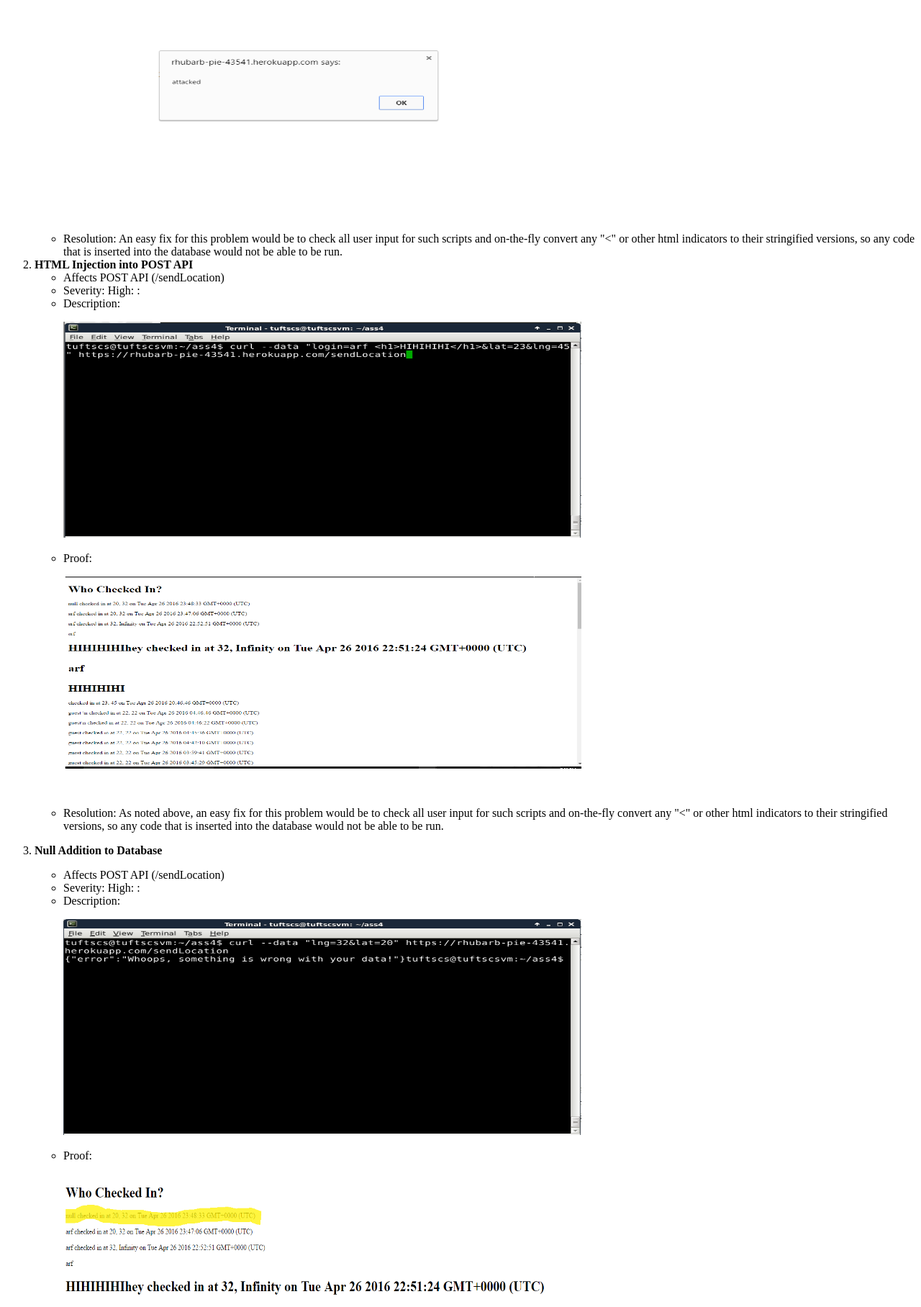
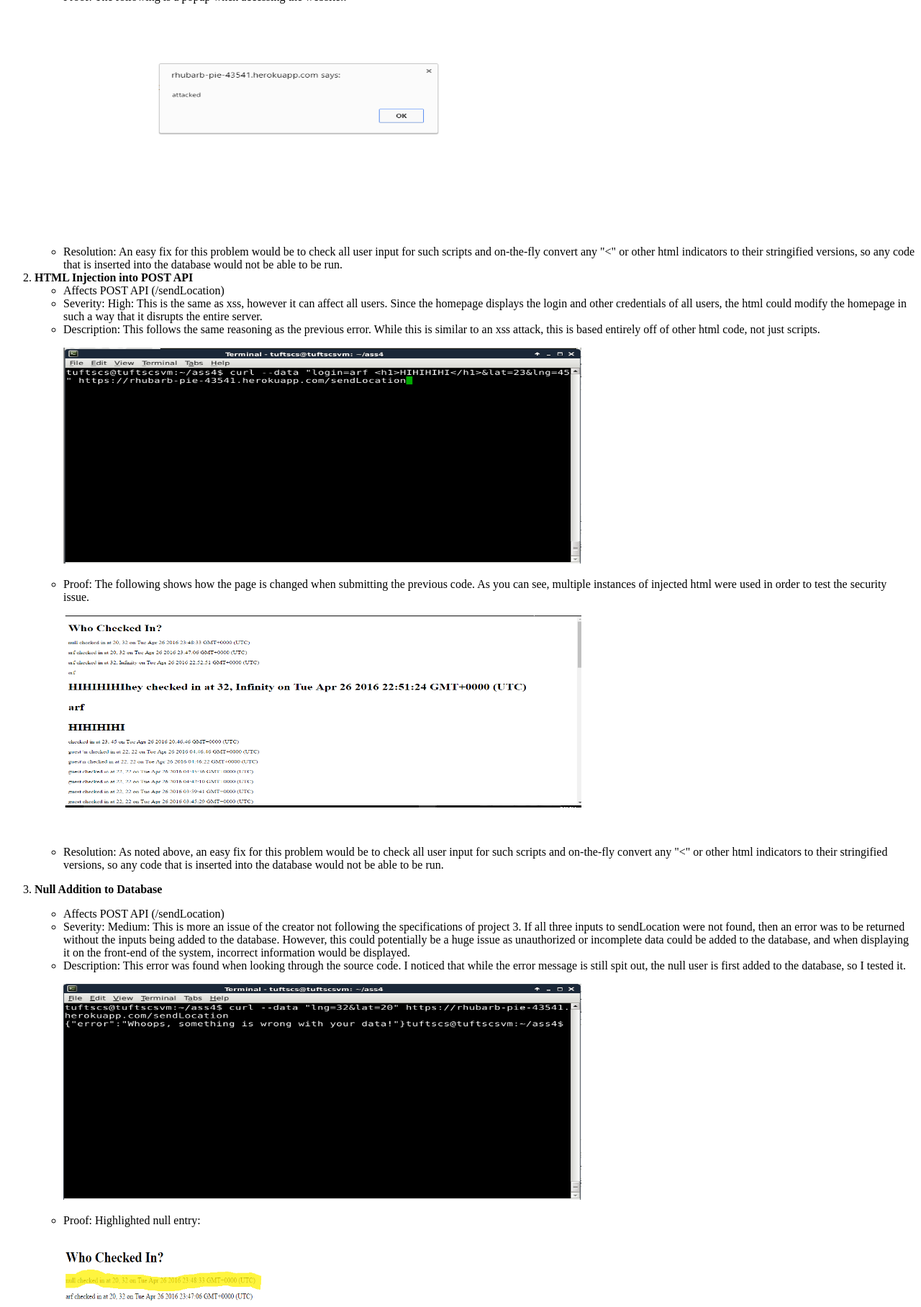
Before and after one commit to rfahad01/comp20-rfahad, a plain HTML site: page security/index.html in a window 1280 px wide. Shown: the part 984-2800 px from the top of the page at 72% size. Drawn offline with Linux system fonts and the light colour scheme.

Commit message:
Complete

```diff
--- a/security/index.html
+++ b/security/index.html
@@ -1,10 +1,10 @@
+<!DOCTYPE html>
 
-<!DOCTYPE html>
 <html>
     <head>
         <title>Server for Historic Landmarks Error Report</title>
+    </head>
 
-</head>
     <body>
         <h1>Security Assessment of the Server for Historic Landmarks</h1>
 
@@ -31,7 +31,7 @@
                     <li>Affects POST API (/sendLocation)</li>
                     <li>Severity: High: If a script can be added to the database, which is then displayed on the homepage, a malicious user can inject any sort of script and affect all users of the server. While the script I injected was a simple alert, more complex scripts could phish users or break the website itself, for example.</li>
 
-<li>Description: I found this problem by submitting curl data with a script attached to the "login" portion of the query.
+                    <li>Description: I found this problem by submitting curl data with a script attached to the "login" portion of the query. I knew that most people doing assignment 3 would not protect against an xss attack, so this was easy to exploit.
                         <p> <img src = "xssscript.jpg" alt = "Curl for submitting script" height = "300" width = "720"title = "XSS submission" /></p>
                     </li>
                     <li>Proof: The following is a popup when accessing the website:</code>.
@@ -39,39 +39,39 @@
                     <li>Resolution: An easy fix for this problem would be to check all user input for such scripts and on-the-fly convert any "<" or other html indicators to their stringified versions, so any code that is inserted into the database would not be able to be run.</li>
 
                 </ul></li>
+
                 <li><strong>HTML Injection into POST API</strong>
 
                 <ul>
                     <li>Affects POST API (/sendLocation)</li>
-<li>Severity: High: :</li>
-<li>Description:
+                    <li>Severity: High: This is the same as xss, however it can affect all users. Since the homepage displays the login and other credentials of all users, the html could modify the homepage in such a way that it disrupts the entire server.</li>
+                    <li>Description: This follows the same reasoning as the previous error. While this is similar to an xss attack, this is based entirely off of other html code, not just scripts.
 
                         <p> <img src = "htmlinjection.jpg" alt = "Curl for submitting html" height = "300" width = "720"title = "html submission" /></p></li>
-<li>Proof:
+                    <li>Proof: The following shows how the page is changed when submitting the previous code. As you can see, multiple instances of injected html were used in order to test the security issue.
 
                         <p> <img src = "bold.jpg" alt = "Affected Page" height = "300" width = "720"title = "Aftermath" /></p></li>
                     <li>Resolution: As noted above, an easy fix for this problem would be to check all user input for such scripts and on-the-fly convert any "<" or other html indicators to their stringified versions, so any code that is inserted into the database would not be able to be run.
 
                     </li>
                 </ul></li>
+
                 <li><p><strong>Null Addition to Database</strong></p>
 
                 <ul>
                     <li>Affects POST API (/sendLocation)</li>
-<li>Severity: High: : </li>
-<li>Description:
+                    <li>Severity: Medium: This is more an issue of the creator not following the specifications of project 3. If all three inputs to sendLocation were not found, then an error was to be returned without the inputs being added to the database. However, this could potentially be a huge issue as unauthorized or incomplete data could be added to the database, and when displaying it on the front-end of the system, incorrect information would be displayed. </li>
+                    <li>Description: This error was found when looking through the source code. I noticed that while the error message is still spit out, the null user is first added to the database, so I tested it.
 
                         <p> <img src = "null.jpg" alt = "Curl for submitting no login" height = "300" width = "720"title = "no login" /></p></li>
-<li>Proof:
+                    <li>Proof: Highlighted null entry:
 
                     <p> <img src = "nullpage.jpg" alt = "null in db" height = "300" width = "720"title = "Afterwards" /></p></li>
-<li>Resolution
-
+                    <li>Resolution: In order to fix this error, there should be an if statement checking to see if all three fields are submitted before the main db.insert() is called.
                     </li>
                 </ul></li>
 
         <h2>Conclusion</h2>
-
-<p></p>
+            <p>Issues with the server make it easy for malicious users to modify and insert html code/scripts that change the server for all users. As well, the database is not managed well enough, so data that should be rejected is added to the database. These are all relatively easy but pesky problems to solve, but I believe in Lucas. God bless America.</p>
     </body>
 </html>
```
Also changed, not shown: 1 other file. Lines whose indentation alone changed are shown as unchanged.
